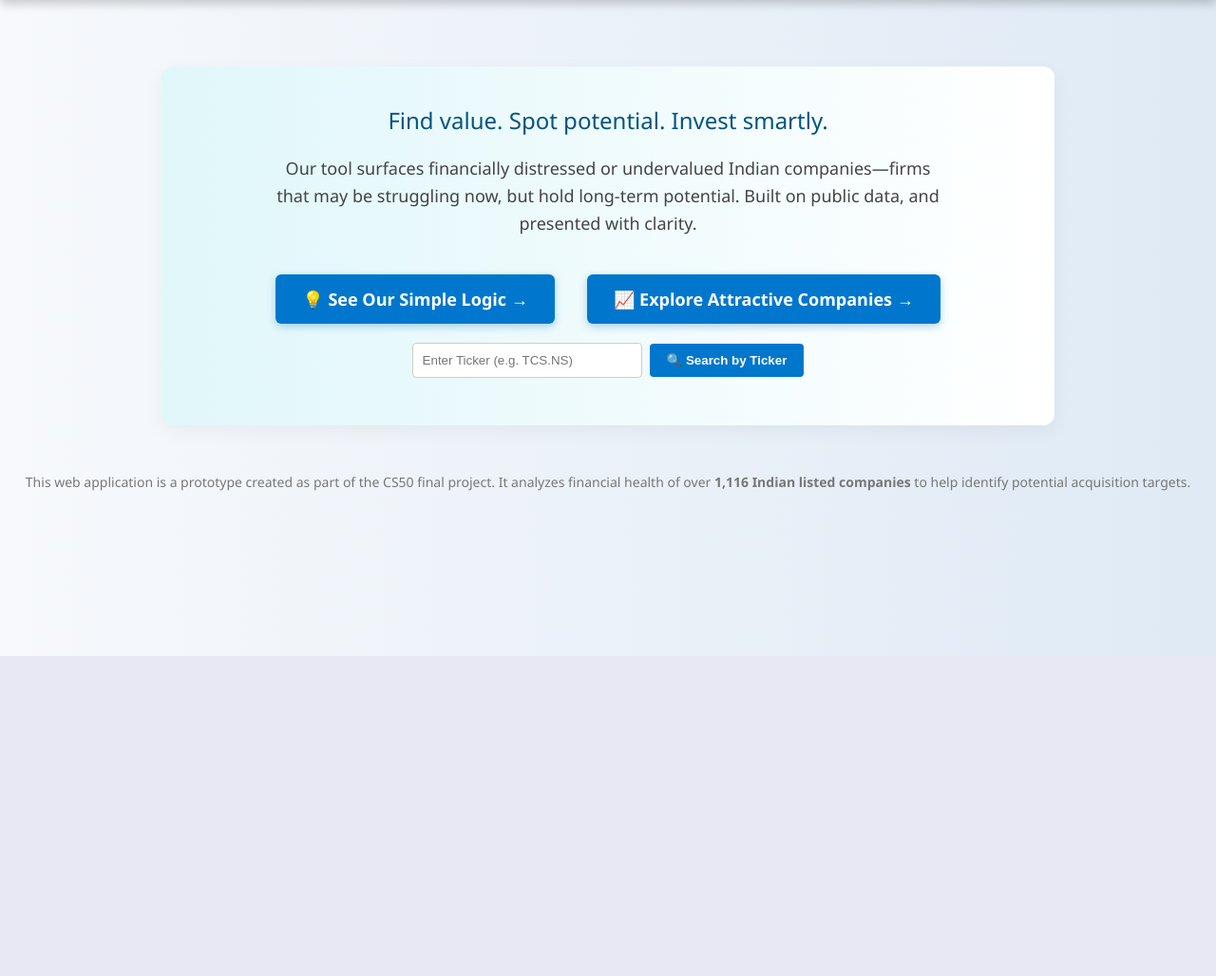
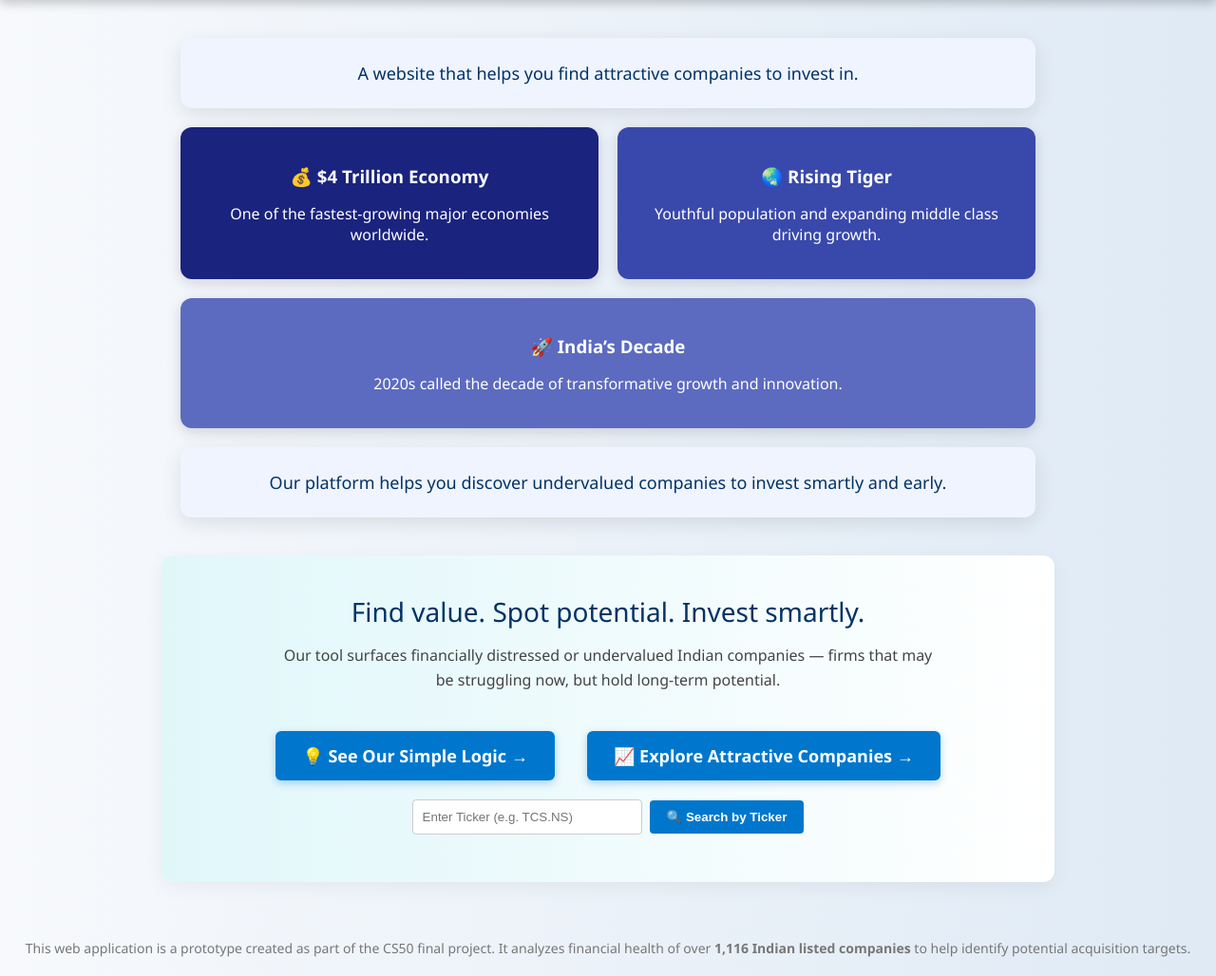
Before and after one commit to ragya1983/india-value-buy, a Flask app: page / in a window 1280 px wide. Shown: the part 109-1137 px from the top of the page at 95% size. Before the commit the page ends 800 px from the top, so only its background shows below. Run offline with Flask 3, Linux system fonts and the light colour scheme.

Commit message:
Update homepage with improved Why India section and styling

```diff
--- a/templates/index.html
+++ b/templates/index.html
@@ -82,21 +126,48 @@
     India Value Buy
 </header>
 
-<div class="hero">
-    <h2>Find value. Spot potential. Invest smartly.</h2>
-    <p>Our tool surfaces financially distressed or undervalued Indian companies—firms that may be struggling now, but hold long-term potential. Built on public data, and presented with clarity.</p>
+<div style="max-width: 900px; margin: 40px auto; display: flex; flex-direction: column; gap: 20px;">
+    <div style="background: #f0f4ff; border-radius: 12px; padding: 25px 30px; box-shadow: 0 6px 20px rgba(0,0,0,0.1); color: #003366; font-size: 18px; text-align: center;">
+        A website that helps you find attractive companies to invest in.
+    </div>
 
-    <div class="cta">
-        <a href="/logic">💡 See Our Simple Logic →</a>
-        <a href="/explore">📈 Explore Attractive Companies →</a>
-        <form method="get" action="/search" style="display: flex; gap: 8px; justify-content: center; align-items: center; margin-top: 10px;">
+    <div style="display: flex; gap: 20px; flex-wrap: wrap; justify-content: center;">
+        <div style="flex: 1 1 250px; background: #1a237e; color: white; border-radius: 12px; padding: 20px; box-shadow: 0 4px 15px rgba(0,0,0,0.15); text-align: center;">
+            <h3 style="margin-bottom: 10px;">💰 $4 Trillion Economy</h3>
+            <p>One of the fastest-growing major economies worldwide.</p>
+        </div>
+        <div style="flex: 1 1 250px; background: #3949ab; color: white; border-radius: 12px; padding: 20px; box-shadow: 0 4px 15px rgba(0,0,0,0.15); text-align: center;">
+            <h3 style="margin-bottom: 10px;">🌏 Rising Tiger</h3>
+            <p>Youthful population and expanding middle class driving growth.</p>
+        </div>
+        <div style="flex: 1 1 250px; background: #5c6bc0; color: white; border-radius: 12px; padding: 20px; box-shadow: 0 4px 15px rgba(0,0,0,0.15); text-align: center;">
+            <h3 style="margin-bottom: 10px;">🚀 India’s Decade</h3>
+            <p>2020s called the decade of transformative growth and innovation.</p>
+        </div>
+    </div>
+
+    <div style="background: #f0f4ff; border-radius: 12px; padding: 25px 30px; box-shadow: 0 6px 20px rgba(0,0,0,0.1); color: #003366; font-size: 18px; text-align: center;">
+        Our platform helps you discover undervalued companies to invest smartly and early.
+    </div>
+</div>
+
+<div class="hero" style="max-width: 900px; margin: 40px auto 60px auto; padding: 40px 20px; background: linear-gradient(to right, #e0f7fa, #ffffff); border-radius: 12px; box-shadow: 0 6px 20px rgba(0, 0, 0, 0.05); text-align: center;">
+    <h2 style="font-size: 28px; margin-bottom: 15px; color: #003366;">Find value. Spot potential. Invest smartly.</h2>
+    <p style="font-size: 16px; color: #444; line-height: 1.6; max-width: 700px; margin: 0 auto 30px auto;">
+        Our tool surfaces financially distressed or undervalued Indian companies — firms that may be struggling now, but hold long-term potential.
+    </p>
+
+    <div class="cta" style="margin-top: 0;">
+        <a href="/logic" style="display: inline-block; margin: 10px 15px; padding: 14px 28px; background-color: #0077cc; color: white; text-decoration: none; border-radius: 6px; font-weight: 600; font-size: 18px; box-shadow: 0 3px 8px rgba(0, 119, 204, 0.3); transition: background-color 0.25s ease;">💡 See Our Simple Logic →</a>
+        <a href="/explore" style="display: inline-block; margin: 10px 15px; padding: 14px 28px; background-color: #0077cc; color: white; text-decoration: none; border-radius: 6px; font-weight: 600; font-size: 18px; box-shadow: 0 3px 8px rgba(0, 119, 204, 0.3); transition: background-color 0.25s ease;">📈 Explore Attractive Companies →</a>
+        <form method="get" action="/search" style="display: inline-flex; gap: 8px; align-items: center; margin-top: 10px;">
             <input type="text" name="ticker" placeholder="Enter Ticker (e.g. TCS.NS)" style="padding: 10px; border-radius: 4px; border: 1px solid #ccc; width: 220px;" />
             <button type="submit" style="background-color: #0077cc; color: white; padding: 10px 18px; border-radius: 4px; border: none; font-weight: bold; cursor: pointer;">🔍 Search by Ticker</button>
         </form>
     </div>
 </div>
 
-<footer>
+<footer style="text-align: center; font-size: 14px; color: #777; margin: 50px 0 20px 0;">
     <p>This web application is a prototype created as part of the CS50 final project. It analyzes financial health of over <strong>1,116 Indian listed companies</strong> to help identify potential acquisition targets.</p>
 </footer>
 
```
Also changed, not shown: other parts of templates/index.html (+44 -0 lines).
